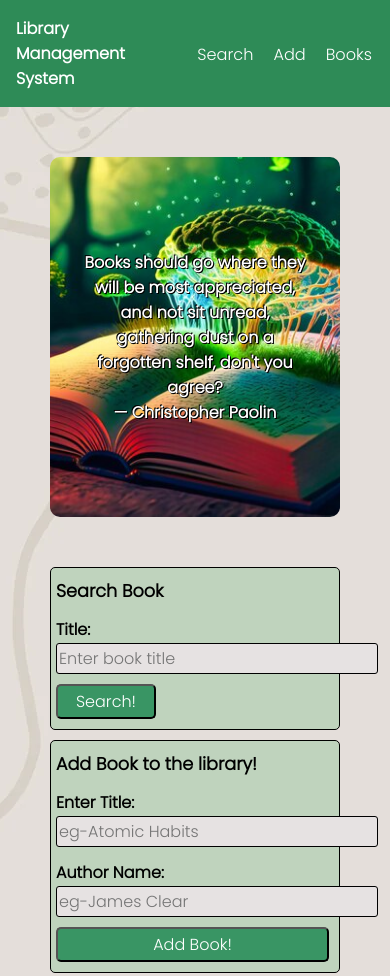
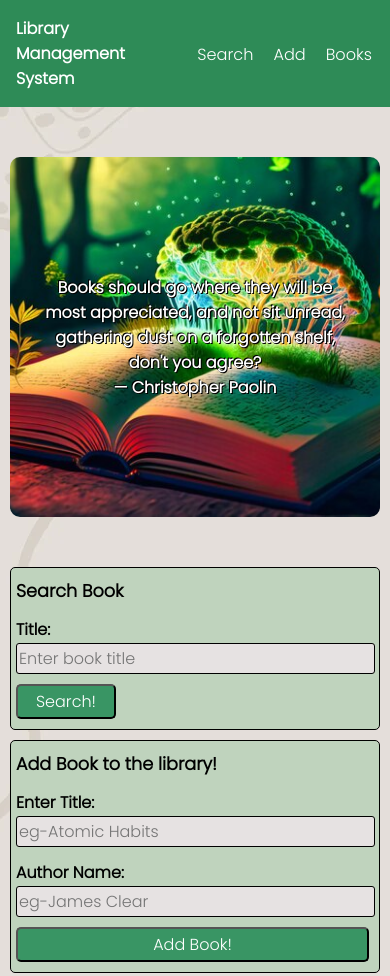
Before and after one commit to Paresh-Kalsotra/library-management-system, a plain HTML site: page index.html in a window 390 px wide. Shown: the top 976 px of the page. Drawn offline with Linux system fonts and the light colour scheme.

Commit message:
stylesheet update

```diff
--- a/style.css
+++ b/style.css
@@ -158,6 +158,11 @@ h1 {
   .box {
     padding-left: 10px;
   }
+  .box,
+  .quote {
+    margin-right: 10px;
+    margin-left: 10px;
+  }
 }
 
 @media only screen and (max-width: 550px) {
@@ -172,7 +177,11 @@ h1 {
   h1 {
     font-size: 1rem;
   }
+
   .box {
     padding-left: 5px;
   }
+  input {
+    width: 100%;
+  }
 }
```
